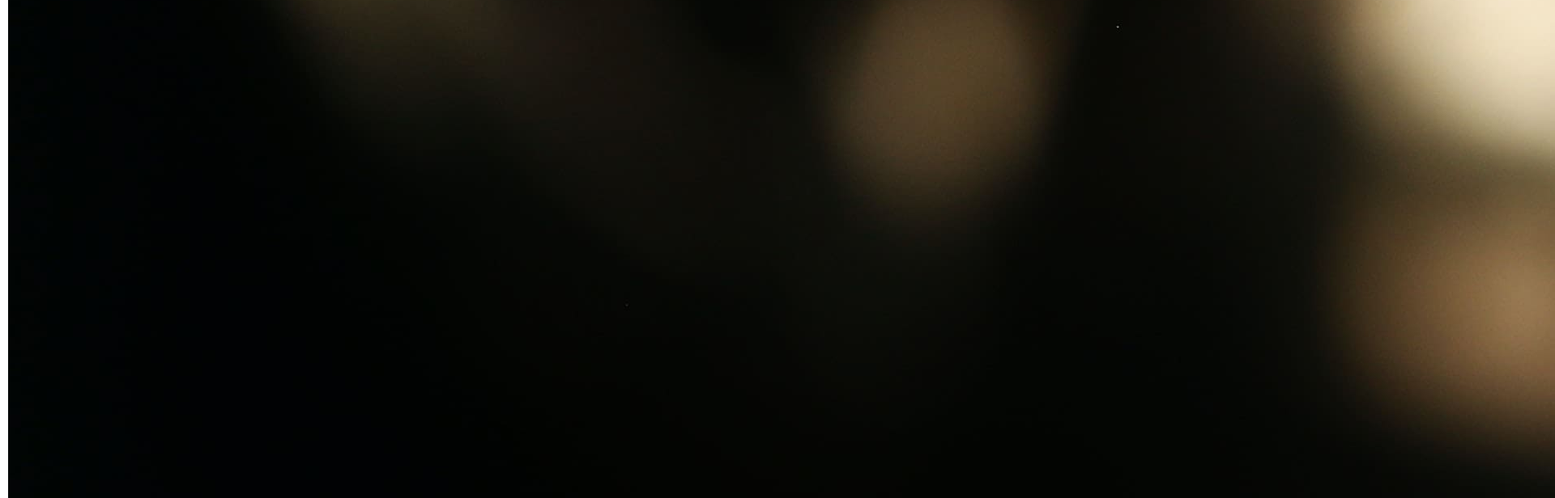
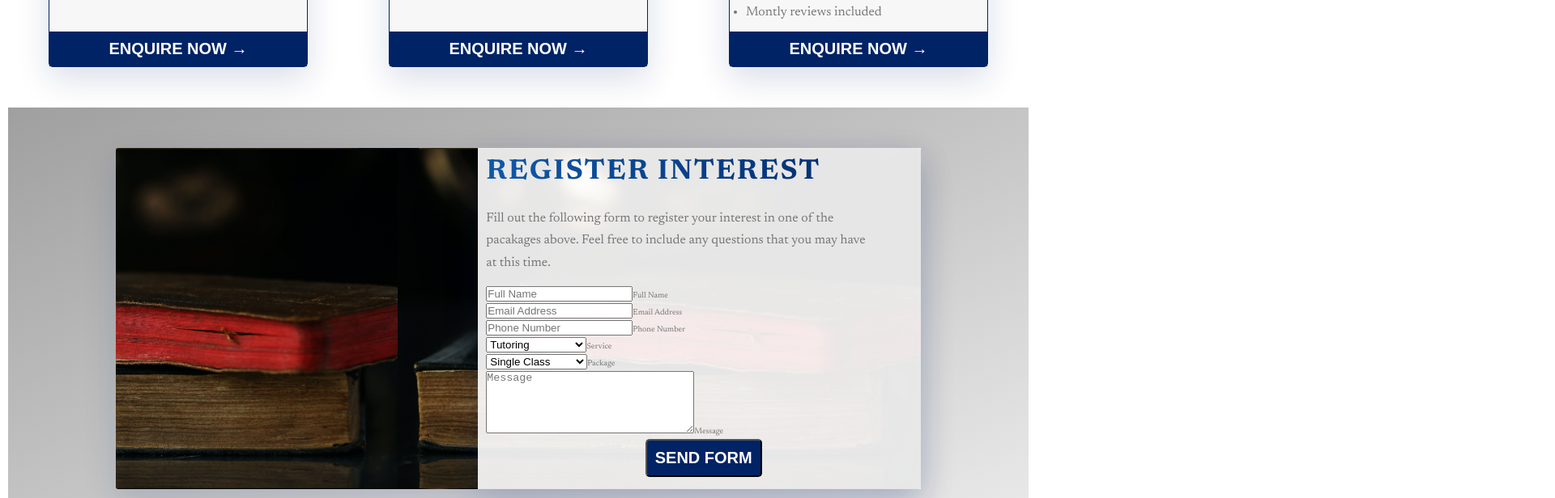
Before and after one commit to Talbekk/the-travelling-teacher, a React (Create React App) app: page / in a window 1280 px wide. Shown: the part 3380-3996 px from the top of the page at 81% size, 1920 px wide, since content can reach past the window. Built offline with nearby package versions, Linux system fonts and the light colour scheme.

Commit message:
fixes image issue and replaces backdrop

```diff
--- a/src/App.css
+++ b/src/App.css
@@ -90,7 +90,7 @@ body {
   font-size: 1.6rem; }
 
 .form-description {
-  width: 50%;
+  width: 90%;
   font-size: 1.6rem; }
 
 .u-center-text {
@@ -301,22 +301,27 @@ body {
   grid-column-gap: 10rem;
   margin: 0 5rem; }
 
+.enquiries-layout {
+  background-image: url(./img/form-pic.jpg);
+  background-size: 65%;
+  background-position: right;
+  border-radius: 3px;
+  box-shadow: 0 1.5rem 4rem rgba(0, 35, 102, 0.15);
+  display: flex;
+  justify-content: flex-end; }
+
 .enquiries-content {
+  width: 55%;
   display: grid;
   grid-template-rows: repeat(4, min-content);
   grid-row-gap: 1.5rem;
-  margin: 0 auto;
-  background-color: #fff;
+  background-color: rgba(255, 255, 255, 0.9);
   box-shadow: 0 1.5rem 4rem rgba(0, 35, 102, 0.15);
-  border-radius: 5px; }
+  padding-left: 1rem; }
 
 .enquiries-image {
-  height: 2rem;
-  width: 25%; }
-
-.enquiries-layout {
-  display: grid;
-  grid-template-columns: repeat(2, 1fr); }
+  height: 100%;
+  width: 100%; }
 
 .header {
   height: 95vh;
@@ -386,5 +391,5 @@ body {
   padding: 5rem 0;
   display: grid;
   justify-content: center;
-  background-image: linear-gradient(to right bottom, rgba(119, 119, 119, 0.5), rgba(153, 153, 153, 0.5)), url(./img/form-background.jpg);
+  background-image: linear-gradient(to right bottom, rgba(119, 119, 119, 0.7), rgba(153, 153, 153, 0.2));
   background-size: cover; }
--- a/src/components/main/Enquiries.js
+++ b/src/components/main/Enquiries.js
@@ -18,7 +18,6 @@ function Enquiries() {
   return (
     <section className="section-enquiries">
         <div className="enquiries-layout">
-            <img className="enquires-image" src={formPicture} alt="Form" />
             <div className="enquiries-content">
                 <h2 className="heading-secondary align-left">
                     Register Interest
--- a/src/sass/base/_typography.scss
+++ b/src/sass/base/_typography.scss
@@ -74,6 +74,6 @@ body {
   }
 
   .form-description {
-    width: 50%;
+    width: 90%;
     font-size: $default-font-size;
   }
--- a/src/sass/layout/_components.scss
+++ b/src/sass/layout/_components.scss
@@ -25,23 +25,28 @@
 
 .enquiries {
 
+    &-layout {
+    background-image: url(./img/form-pic.jpg);
+    background-size: 65%;
+    background-position: right;
+    border-radius: 3px;
+    box-shadow: 0 1.5rem 4rem rgba($color-primary, .15);
+    display: flex;
+    justify-content: flex-end;
+    }
+
     &-content {
+        width: 55%;
         display: grid;
         grid-template-rows: repeat(4, min-content);
         grid-row-gap: 1.5rem;
-        margin: 0 auto;
-        background-color: $color-white;
+        background-color: rgba($color-white, .9);
         box-shadow: 0 1.5rem 4rem rgba($color-primary, .15);
-        border-radius: 5px;
+        padding-left: 1rem;
     }
 
     &-image {
-        height: 2rem;
-        width: 25%;
-    }
-
-    &-layout {
-        display: grid;
-        grid-template-columns: repeat(2, 1fr);
+        height: 100%;
+        width: 100%;
     }
 }
--- a/src/sass/pages/_home.scss
+++ b/src/sass/pages/_home.scss
@@ -38,9 +38,8 @@
         justify-content: center;
         background-image: linear-gradient(
             to right bottom,
-            rgba($color-text-primary, 0.5),
-            rgba($color-text-light, 0.5)),
-             url(./img/form-background.jpg);
+            rgba($color-text-primary, 0.7),
+            rgba($color-text-light, 0.2));
         background-size: cover;
     }
 }
```
